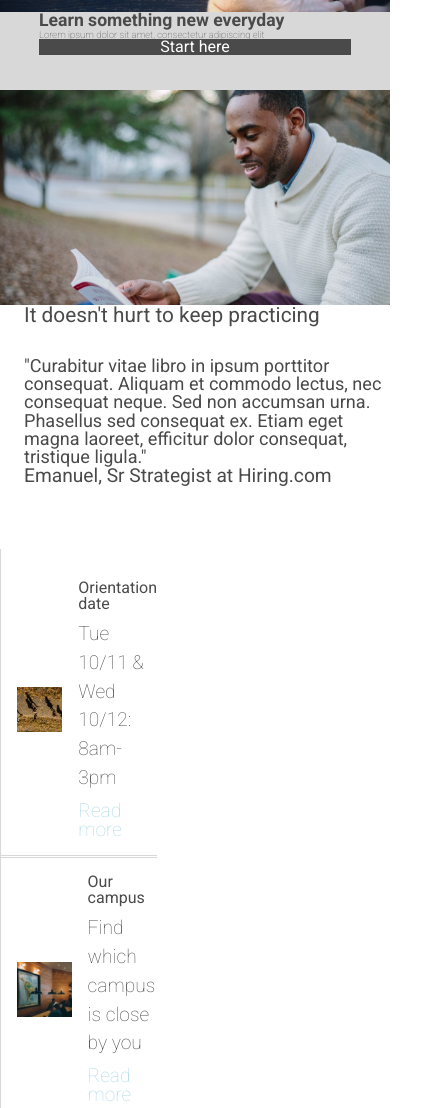
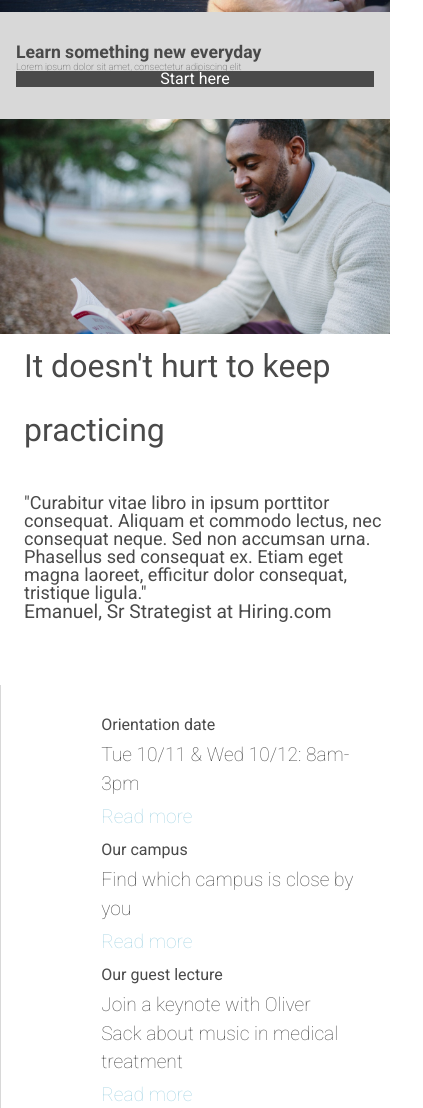
Before and after one commit to mkn1889/mkn1889.github.io, a plain HTML site: page ColmarAcademy2/index.html in a window 390 px wide. Shown: the part 340-1448 px from the top of the page, 423 px wide, since content can reach past the window. Drawn offline with Linux system fonts and the light colour scheme; files that its build step writes are made by us from their sources.

Commit message:
Add files via upload

```diff
--- a/ColmarAcademy2/resources/css/style.css
+++ b/ColmarAcademy2/resources/css/style.css
@@ -177,7 +177,7 @@ color:#4A4A4A;
   max-width:40%;
   border-left: 1px solid #D8D8D8;
 padding-top:15px;
-width:523px;
+width:100%;
 }
 
 .exhibitfeed{
@@ -330,27 +330,105 @@ footer{
   align-items:center;
   border-top:1px solid #D8D8D8;
 }
-@media (max-width: 844px) {
+
+@media only screen and (max-width: 844px) {
+  .section1, .section4{
+    flex-direction:column;
+    padding:0;
+    margin:0;
+
+  }
+  .section1 .main-imgs, .section2 .main-imgs, .section4 .main-imgs{
+    width:100%;
+    margin:0;
+    padding:0;
+    height:auto;
+    overflow:hidden;
+  }
+  .section1 .main-imgs img, .section2 .main-imgs img, .section4 .main-imgs img{
+    max-width:100%;
+    padding:0;
+  }
+  .caption{
+    padding:32px 16px;
+    margin:0;
+    width:auto;
+    max-width:100%;
+  }
+}
+
+
+@media only screen and (max-width: 844px) {
   .logo-name1, .logo-name2 {
     display: none;
   }
+
 }
-@media (max-width: 844px){
-.section1 .main-imgs, .section2 .main-imgs, .main-imgs img, .caption{
 
+
+@media only screen and (max-width:844px){
+  .section2{
     width:100%;
+    flex-direction:column;
     padding:0;
 
   }
+  .sec2-title h1{
+    font-size:2rem;
+    padding-top:32px;
+    line-height:4rem;
+  }
+
 }
-@media (max-width:844px){
-  .caption{
-    max-width:80%;
-    padding-bottom:35px;
+
+@media only screen and (max-width:844px){
+  .newsfeed{
+    max-width:100%;
+    width:100%;
+    padding:16px;
+    margin:0;
   }
 }
-@media (max-width:844px){
-  .section2{
+
+
+
+@media only screen and (max-width:844px){
+  .news-img{
+    display:none;
+  }
+}
+
+@media only screen and (max-width:844px){
+  .news-story, .news-story3, .news-img-mobile{
+    display:flex;
+    align-items:center;
+    padding-bottom:16px;
+    background-color:transparent;
+padding:0;
+margin:0;
+border:0;
+    width:100%;
     flex-direction:column;
   }
 }
+@media only screen and (max-width:844px){
+  .news-img-mobile{
+    display:block;
+    margin-bottom:16px;
+  }
+}
+@media only screen and (max-width:844px){
+.news-story .captn, .news-story3 .captn{
+  padding-left:16px;
+}
+}
+
+@media only screen and (max-width:844px){
+  .section4{
+    width:100%;
+    padding:32px 0px;
+  }
+  .exhibitfeed{
+    display:none;
+  }
+}
```
